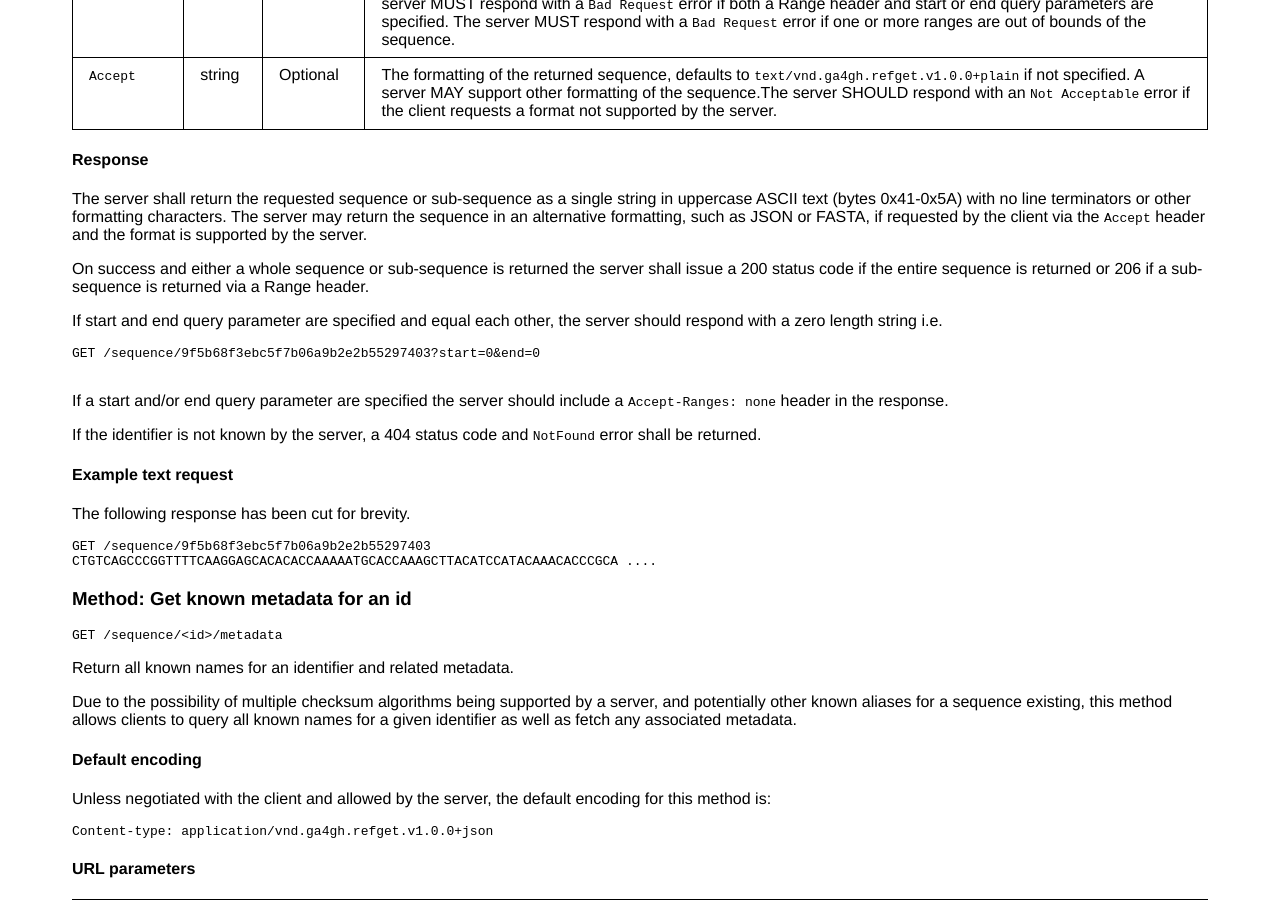
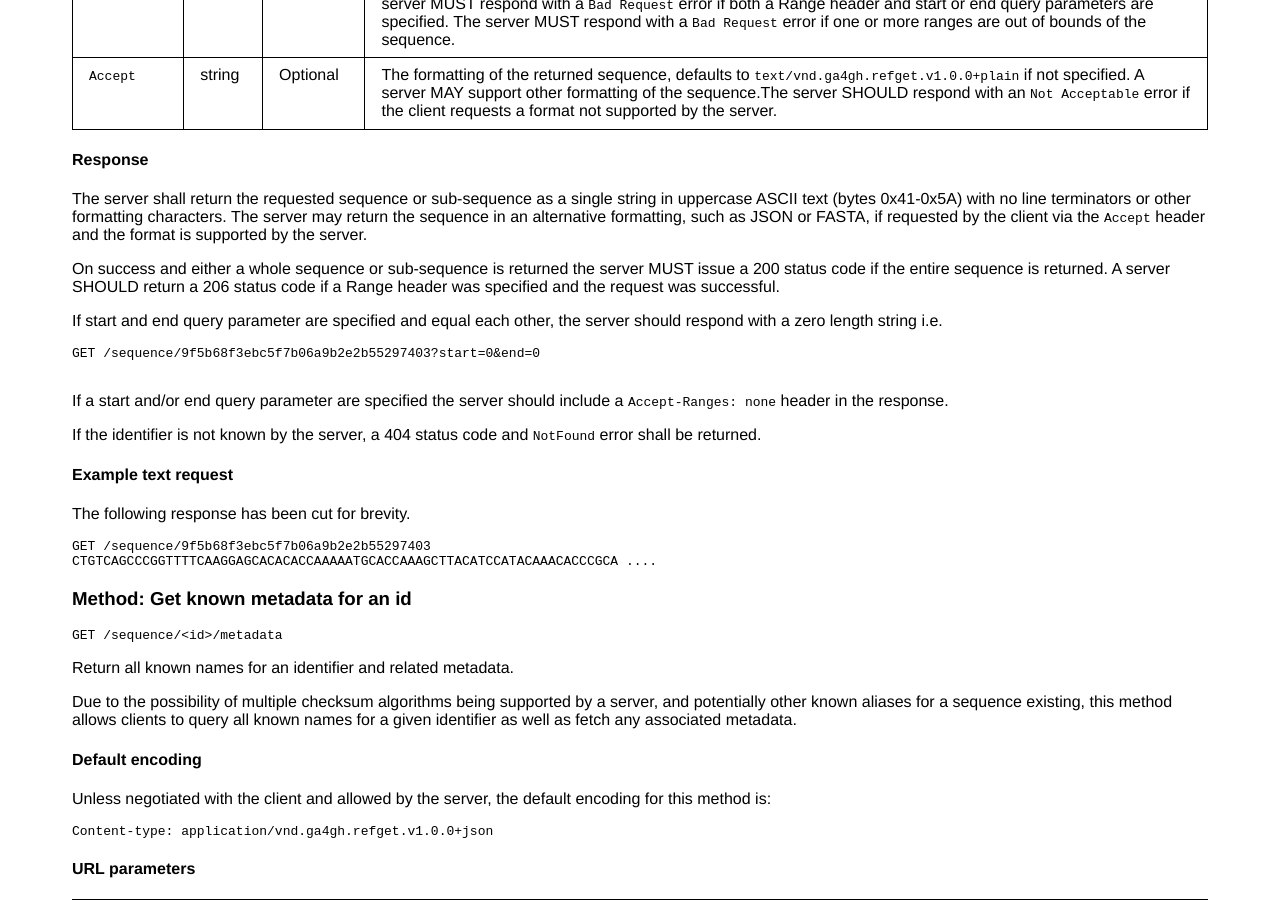
Before and after one commit to samtools/hts-specs, a Jekyll site: the page built from refget.md, in a window 1280 px wide and 900 px high, scrolled down 4588 px. Built offline with Jekyll 4.4.1, drawn with Linux system fonts in a browser that asks for light colours.

Commit message:
206 and range requests

```diff
--- a/refget.md
+++ b/refget.md
@@ -171,7 +171,7 @@ Content-type: text/vnd.ga4gh.refget.v1.0.0+plain
 
 The server shall return the requested sequence or sub-sequence as a single string in uppercase ASCII text (bytes 0x41-0x5A) with no line terminators or other formatting characters. The server may return the sequence in an alternative formatting, such as JSON or FASTA, if requested by the client via the `Accept` header and the format is supported by the server.
 
-On success and either a whole sequence or sub-sequence is returned the server shall issue a 200 status code if the entire sequence is returned or 206 if a sub-sequence is returned via a Range header.
+On success and either a whole sequence or sub-sequence is returned the server MUST issue a 200 status code if the entire sequence is returned. A server SHOULD return a 206 status code if a Range header was specified and the request was successful.
 
 If start and end query parameter are specified and equal each other, the server should respond with a zero length string i.e.
 
```
